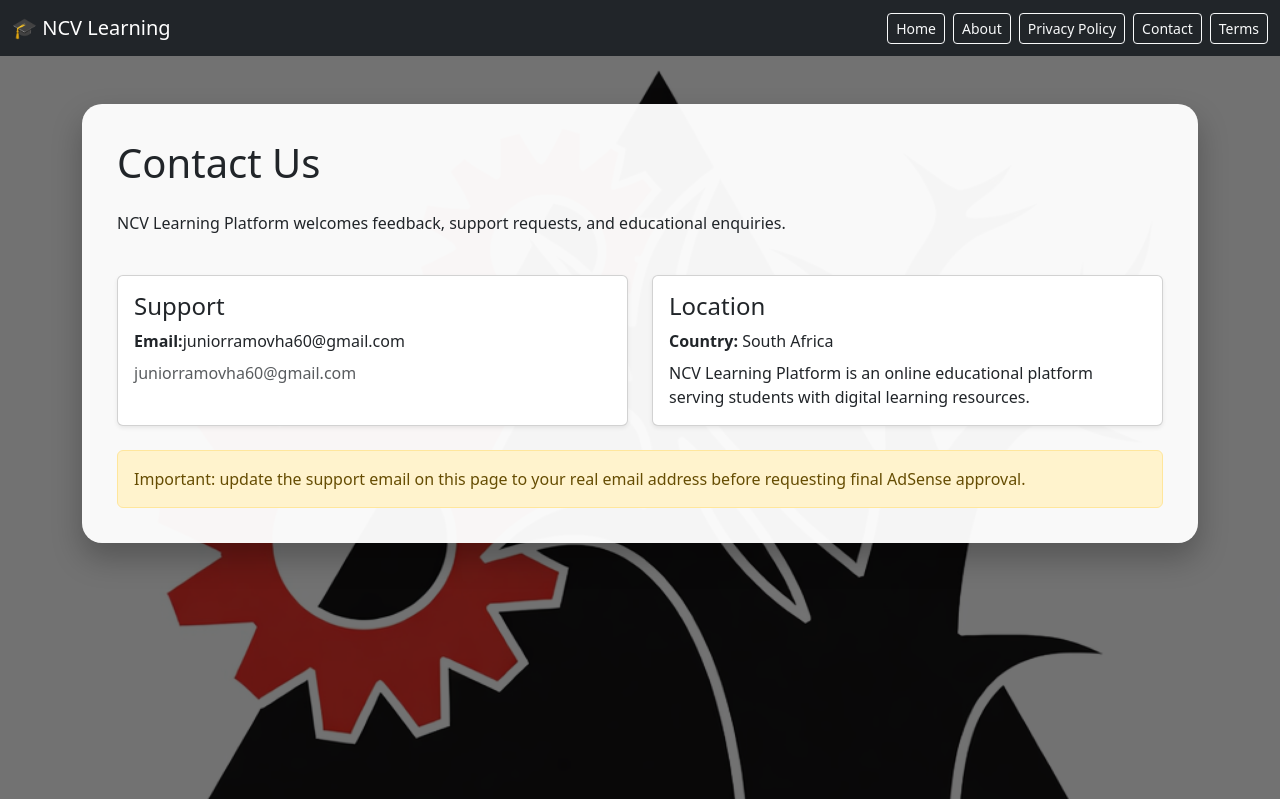
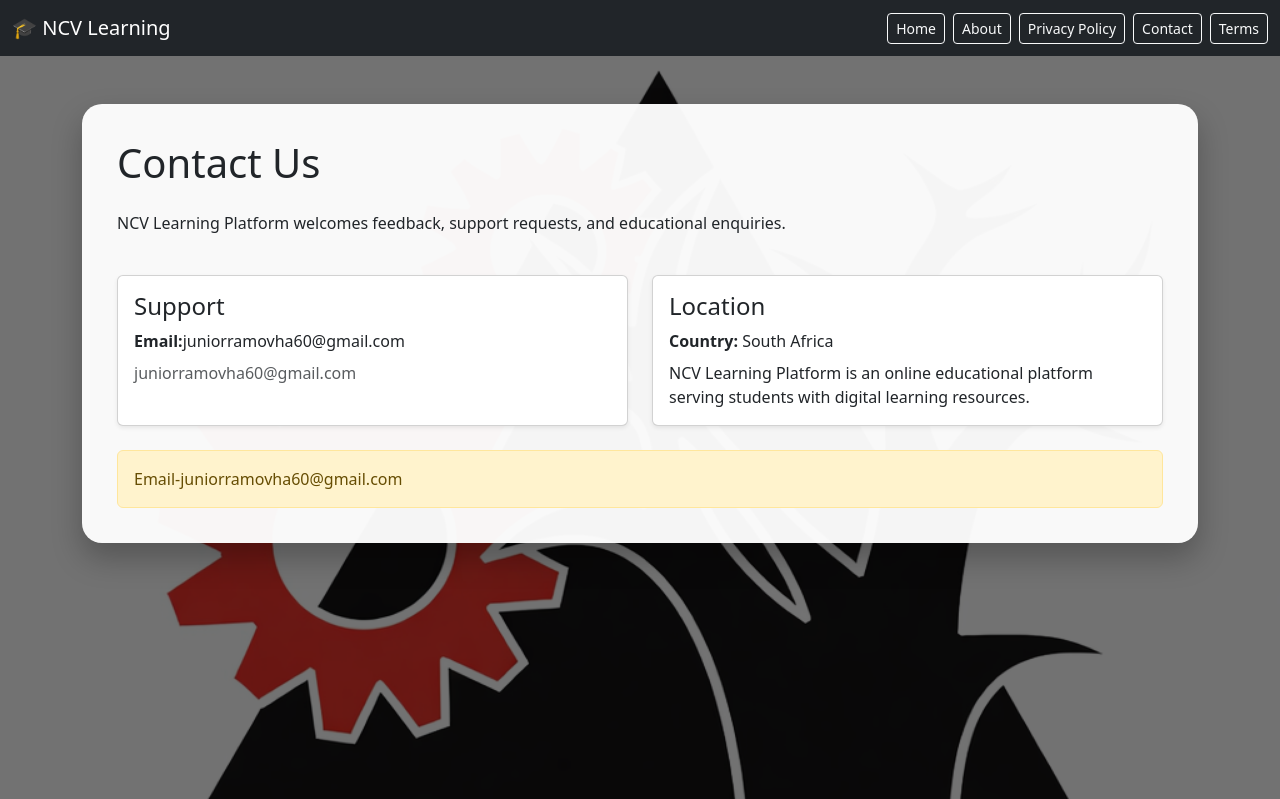
Before and after one commit to J-Codes24/ncv-learning-platform, a Django app: page /contact/ in a window 1280 px wide. Shown: the top 799 px of the page. Run offline with Django 5.2, Linux system fonts and the light colour scheme.

Commit message:
updated contact page

```diff
--- a/core/templates/core/contact.html
+++ b/core/templates/core/contact.html
@@ -68,7 +68,7 @@
                     </div>
                 </div>
             </div>
-            <div class="alert alert-warning mt-4 mb-0">Important: update the support email on this page to your real email address before requesting final AdSense approval.</div>
+            <div class="alert alert-warning mt-4 mb-0">Email-juniorramovha60@gmail.com</div>
         </div>
     </div>
 </div>
```
